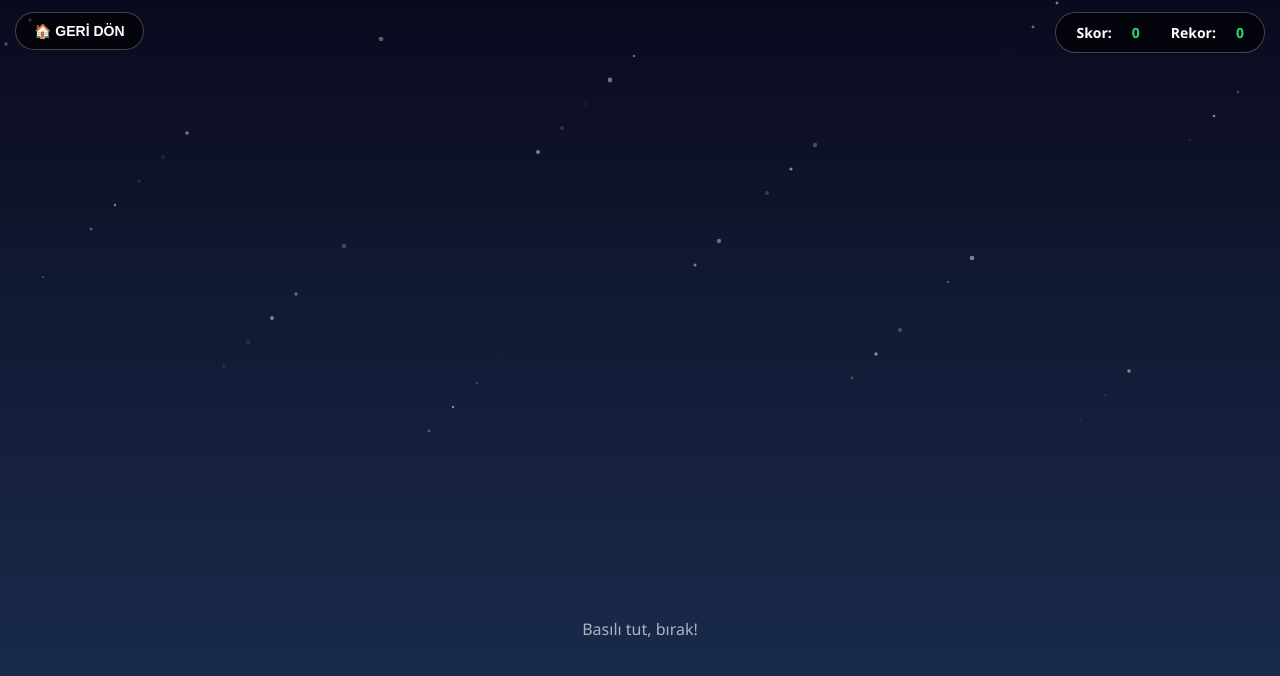
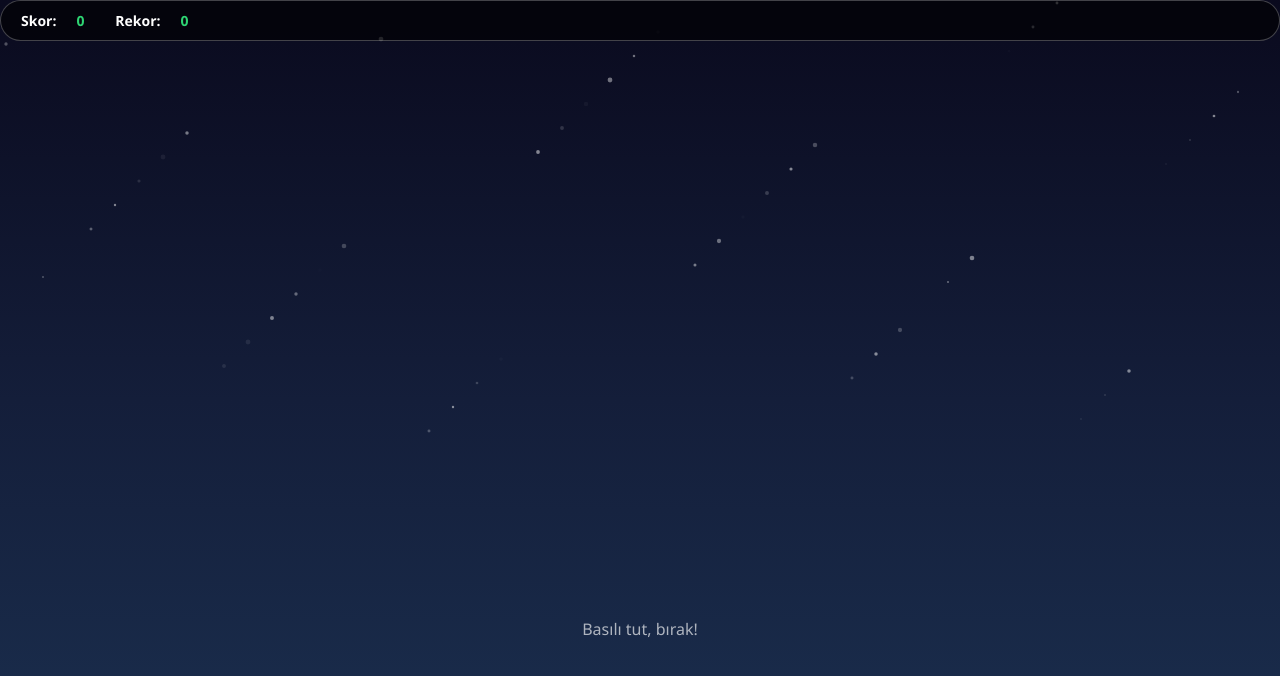
Before and after one commit to Sunay16018/oyun-evi, a plain HTML site: page oyunlar/kopru-kur/index.html in a window 1280 px wide. Drawn offline with Linux system fonts and the light colour scheme; animation ran at ten frames a second.

Commit message:
Update index.html

```diff
--- a/oyunlar/kopru-kur/index.html
+++ b/oyunlar/kopru-kur/index.html
@@ -205,8 +205,6 @@
     <canvas id="gameCanvas"></canvas>
 
     <div class="ui-overlay">
-        <div class="top-bar">
-            <button class="back-btn" onclick="goBack()">🏠 GERİ DÖN</button>
             <div class="score-box">
                 Skor: <span class="val" id="scoreVal">0</span>
                 &nbsp;&nbsp;
```
